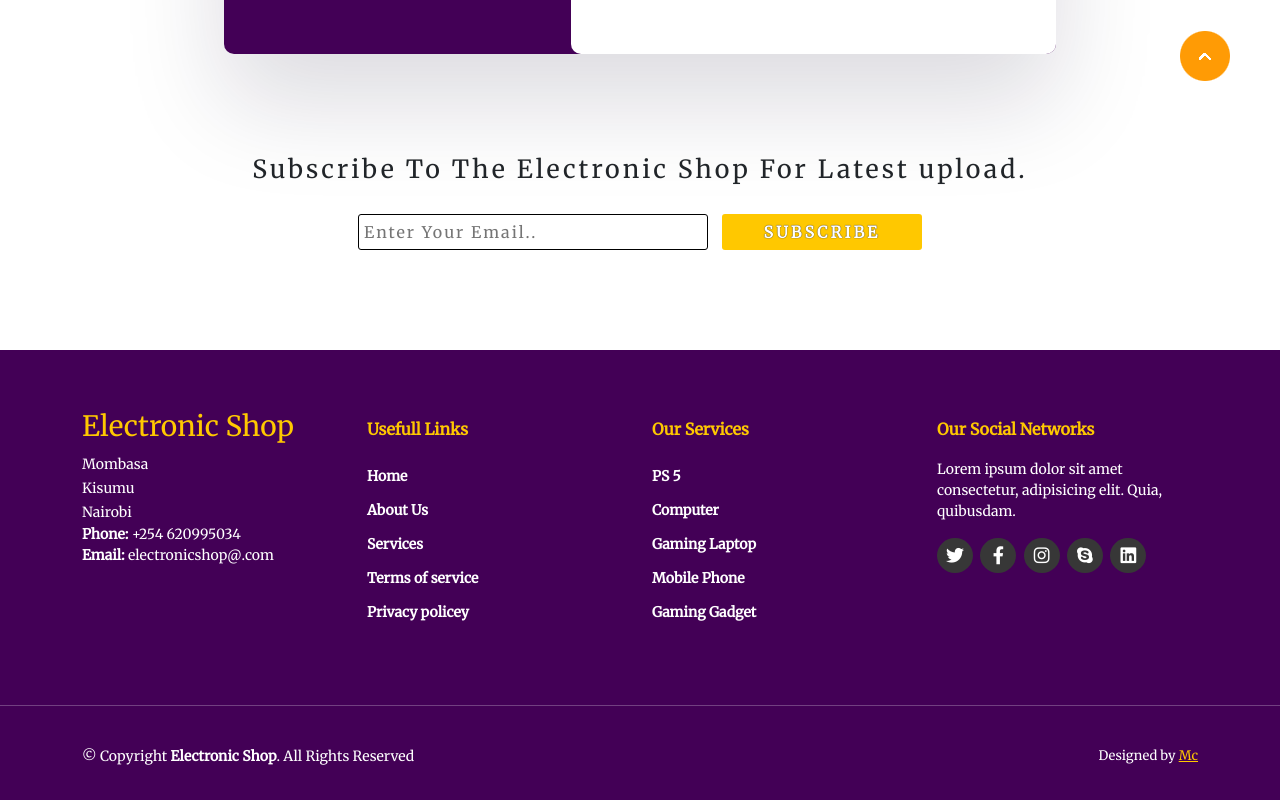
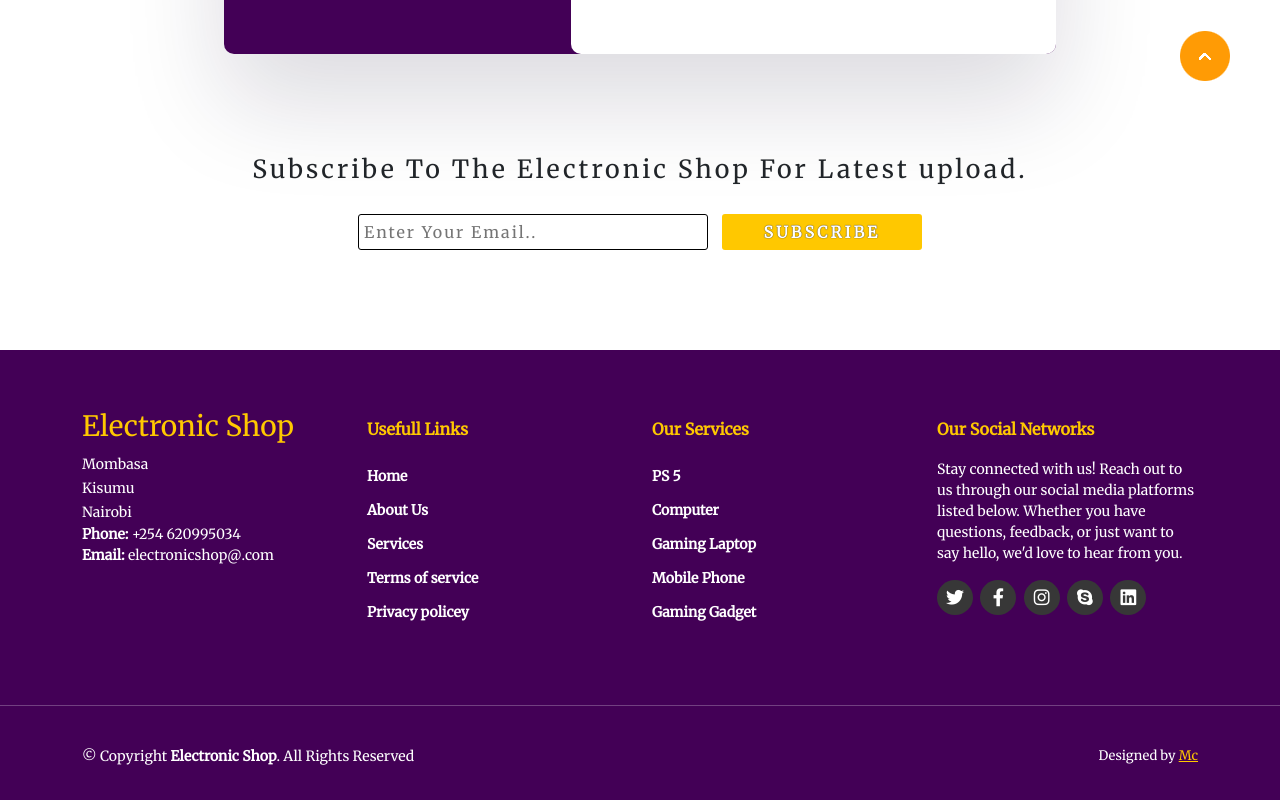
Before and after one commit to McOwino20/Electronic-Shop1, a plain HTML site: page register.html in a window 1280 px wide. Shown: the part 671-1471 px from the top of the page. Drawn offline with nearby package versions, Linux system fonts and the light colour scheme.

Commit message:
Update register.html

```diff
--- a/register.html
+++ b/register.html
@@ -167,7 +167,7 @@
 
             <div class="col-lg-3 col-md-6 footer-links">
               <h4>Our Social Networks</h4>
-              <p>Lorem ipsum dolor sit amet consectetur, adipisicing elit. Quia, quibusdam.</p>
+              <p>Stay connected with us! Reach out to us through our social media platforms listed below. Whether you have questions, feedback, or just want to say hello, we'd love to hear from you.</p>
 
               <div class="socail-links mt-3">
                 <a href="#"><i class="fa-brands fa-twitter"></i></a>
```
